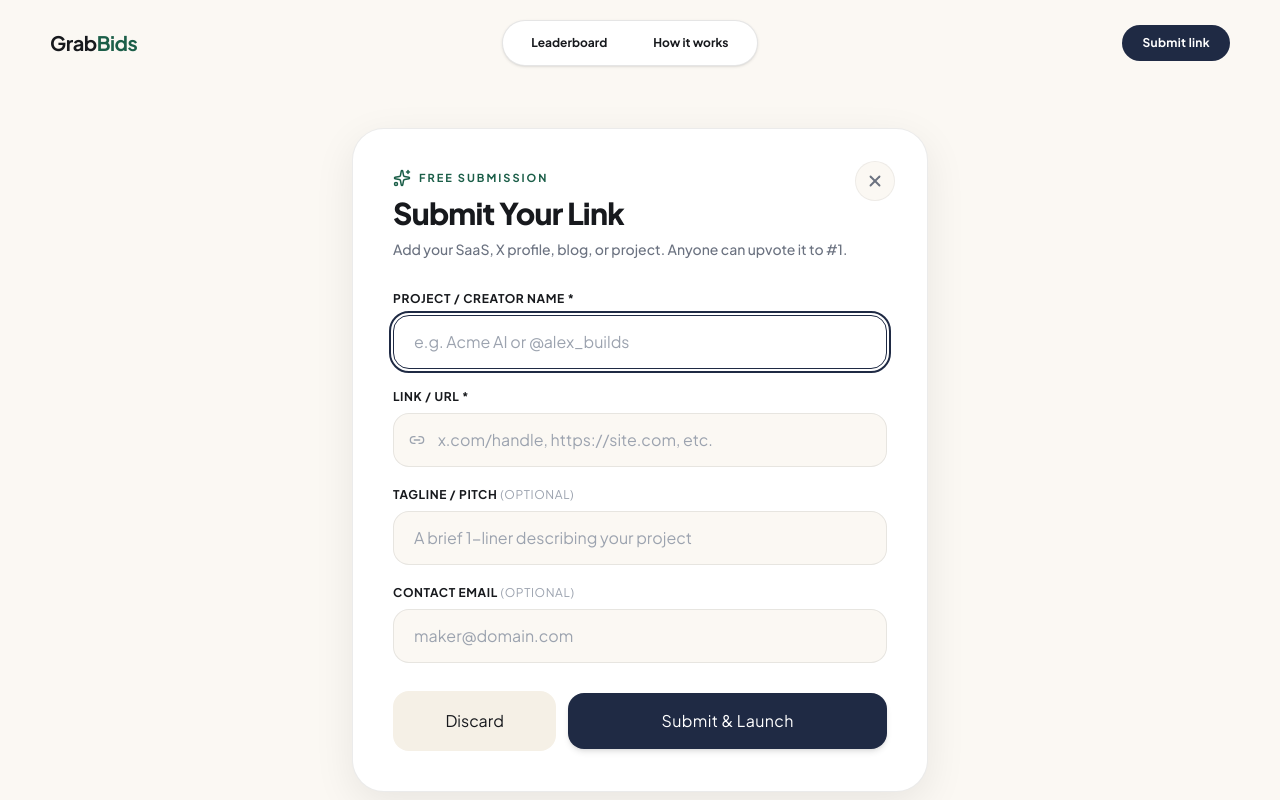
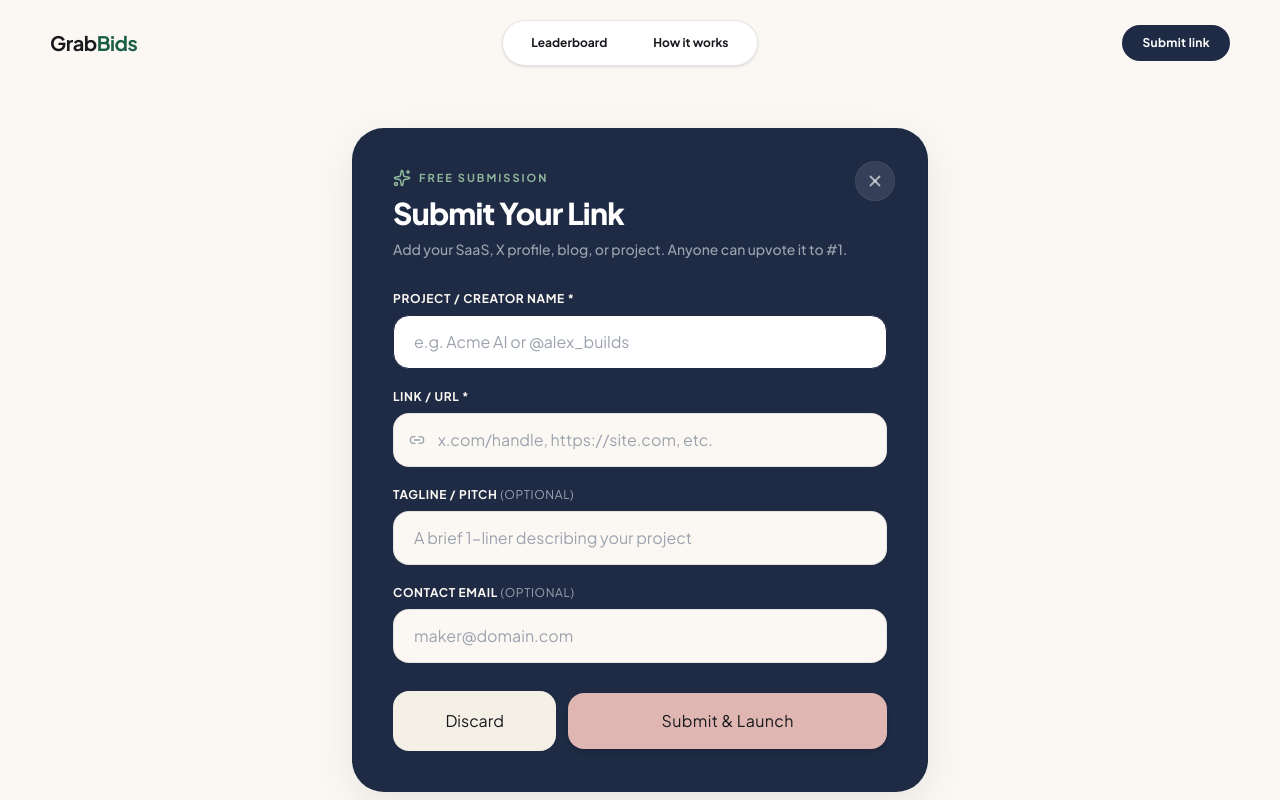
Before and after one commit to GrabbyGrabby/GrabBids, a Next.js app: page /submit in a window 1280 px wide. Shown: the top 800 px of the page. Built offline with nearby package versions, Linux system fonts and the light colour scheme.

Commit message:
UI Updates: Fix HowItWorks labels, update submit card style

```diff
--- a/app/submit/page.tsx
+++ b/app/submit/page.tsx
@@ -87,12 +87,12 @@ export default function SubmitPage() {
         <div className={`relative w-full max-w-xl mx-auto ${shake ? "animate-shake" : ""}`}>
 
           {/* Form Card */}
-          <div className="relative bg-white border border-black/8 rounded-[32px] p-7 md:p-10 shadow-[0_12px_40px_rgba(0,0,0,0.08)]">
+          <div className="relative bg-[#1f2a44] border border-black/8 rounded-[32px] p-7 md:p-10 shadow-[0_12px_40px_rgba(0,0,0,0.08)]">
             {/* Close Button */}
             {!success && (
               <button
                 onClick={() => window.location.href = "/"}
-                className="absolute top-6 right-6 md:top-8 md:right-8 w-10 h-10 rounded-full bg-[#fbf8f3] border border-black/5 flex items-center justify-center text-[#6b7280] hover:text-[#17191d] hover:bg-[#f0e7d5] transition-all cursor-pointer z-10"
+                className="absolute top-6 right-6 md:top-8 md:right-8 w-10 h-10 rounded-full bg-white/10 border border-white/5 flex items-center justify-center text-white/60 hover:text-white hover:bg-white/20 transition-all cursor-pointer z-10"
                 aria-label="Cancel submission"
               >
                 <X size={18} strokeWidth={2.5} />
@@ -104,30 +104,30 @@ export default function SubmitPage() {
                 <div className="w-16 h-16 rounded-full bg-[#cfe9de] text-[#1b5e48] flex items-center justify-center mb-6">
                   <CheckCircle2 size={36} />
                 </div>
-                <h3 className="text-2xl font-bold text-[#17191d] mb-2">Link Submitted!</h3>
-                <p className="text-sm text-[#6b7280] font-medium max-w-xs">
+                <h3 className="text-2xl font-bold text-white mb-2">Link Submitted!</h3>
+                <p className="text-sm text-[#9ca3af] font-medium max-w-xs">
                   Your project has been listed on the leaderboard with 1 upvote. Redirecting...
                 </p>
               </div>
             ) : (
               <>
-                <div className="flex items-center gap-2 mb-2 text-[#1b5e48]">
+                <div className="flex items-center gap-2 mb-2 text-[#8eb69b]">
                   <Sparkles size={18} />
                   <span className="text-[11px] font-bold tracking-[2px] uppercase">
                     FREE SUBMISSION
                   </span>
                 </div>
 
-                <h2 className="text-3xl font-extrabold tracking-tight text-[#17191d] mb-2">
+                <h2 className="text-3xl font-extrabold tracking-tight text-white mb-2">
                   Submit Your Link
                 </h2>
-                <p className="text-sm text-[#6b7280] font-medium mb-8">
+                <p className="text-sm text-[#9ca3af] font-medium mb-8">
                   Add your SaaS, X profile, blog, or project. Anyone can upvote it to #1.
                 </p>
 
                 <form onSubmit={handleSubmit} className="flex flex-col gap-5">
                   <div>
-                    <label className="block text-xs font-bold text-[#17191d] uppercase tracking-wider mb-2">
+                    <label className="block text-xs font-bold text-[#fbf8f3] uppercase tracking-wider mb-2">
                       Project / Creator Name *
                     </label>
                     <input
@@ -143,7 +143,7 @@ export default function SubmitPage() {
                   </div>
 
                   <div>
-                    <label className="block text-xs font-bold text-[#17191d] uppercase tracking-wider mb-2">
+                    <label className="block text-xs font-bold text-[#fbf8f3] uppercase tracking-wider mb-2">
                       Link / URL *
                     </label>
                     <div className="relative">
@@ -160,7 +160,7 @@ export default function SubmitPage() {
                   </div>
 
                   <div>
-                    <label className="block text-xs font-bold text-[#17191d] uppercase tracking-wider mb-2">
+                    <label className="block text-xs font-bold text-[#fbf8f3] uppercase tracking-wider mb-2">
                       Tagline / Pitch <span className="text-[#9ca3af] font-normal">(optional)</span>
                     </label>
                     <input
@@ -174,7 +174,7 @@ export default function SubmitPage() {
                   </div>
 
                   <div>
-                    <label className="block text-xs font-bold text-[#17191d] uppercase tracking-wider mb-2">
+                    <label className="block text-xs font-bold text-[#fbf8f3] uppercase tracking-wider mb-2">
                       Contact Email <span className="text-[#9ca3af] font-normal">(optional)</span>
                     </label>
                     <input
@@ -211,7 +211,7 @@ export default function SubmitPage() {
                     <button
                       type="submit"
                       disabled={submitting}
-                      className="flex-[2] flex items-center justify-center gap-2 py-4 rounded-2xl bg-[#1f2a44] !text-white font-extrabold tracking-wide text-sm hover:bg-[#151c30] hover:scale-[1.01] active:scale-[0.99] disabled:opacity-60 disabled:cursor-not-allowed transition-all duration-200 cursor-pointer shadow-md"
+                      className="flex-[2] flex items-center justify-center gap-2 py-4 rounded-2xl bg-[#DFB6B2] !text-[#17191d] font-extrabold tracking-wide text-sm hover:brightness-95 hover:scale-[1.01] active:scale-[0.99] disabled:opacity-60 disabled:cursor-not-allowed transition-all duration-200 cursor-pointer shadow-md"
                     >
                       {submitting ? (
                         <>
--- a/components/HowItWorks.tsx
+++ b/components/HowItWorks.tsx
@@ -7,7 +7,7 @@ const steps = [
   {
     icon: Link2,
     step: "01",
-    label: "MINT MIST",
+    label: "SUBMIT",
     title: "Submit any link",
     description: "Enter any X handle, website, SaaS product, newsletter, GitHub repo, or creator portfolio.",
     bg: "bg-[#cfe9de]",
@@ -17,7 +17,7 @@ const steps = [
   {
     icon: ThumbsUp,
     step: "02",
-    label: "VANILLA CREAM",
+    label: "VOTE",
     title: "Collect upvotes",
     description: "Share with your network, audience, and community to gather upvotes in real-time.",
     bg: "bg-[#f0e7d5]",
@@ -27,7 +27,7 @@ const steps = [
   {
     icon: Sparkles,
     step: "03",
-    label: "MIDNIGHT INDIGO",
+    label: "RANK",
     title: "Claim the #1 spot",
     description: "Top voted links secure the permanent crown and maximum spotlight on the leaderboard.",
     bg: "bg-[#1f2a44]",
```
